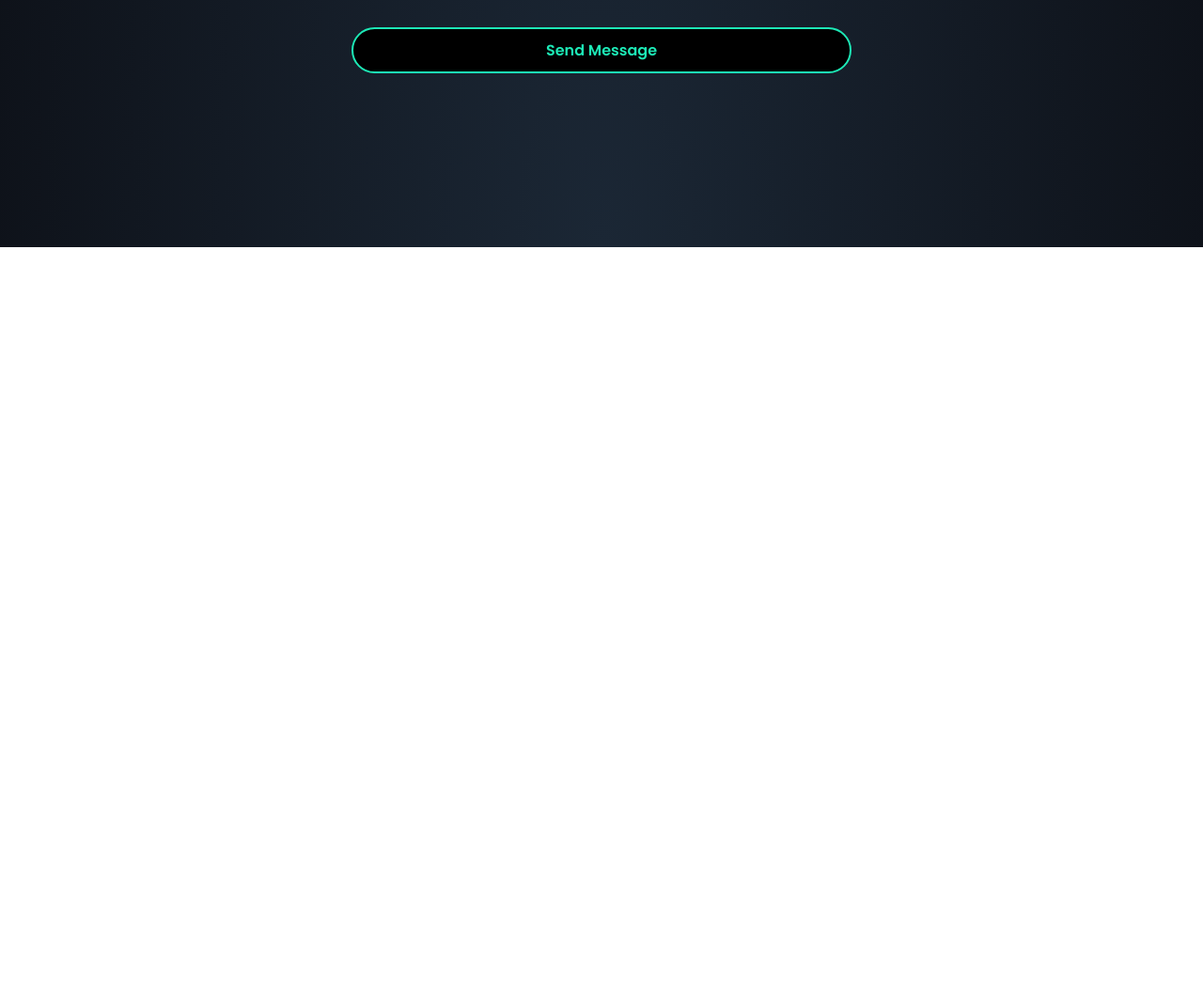
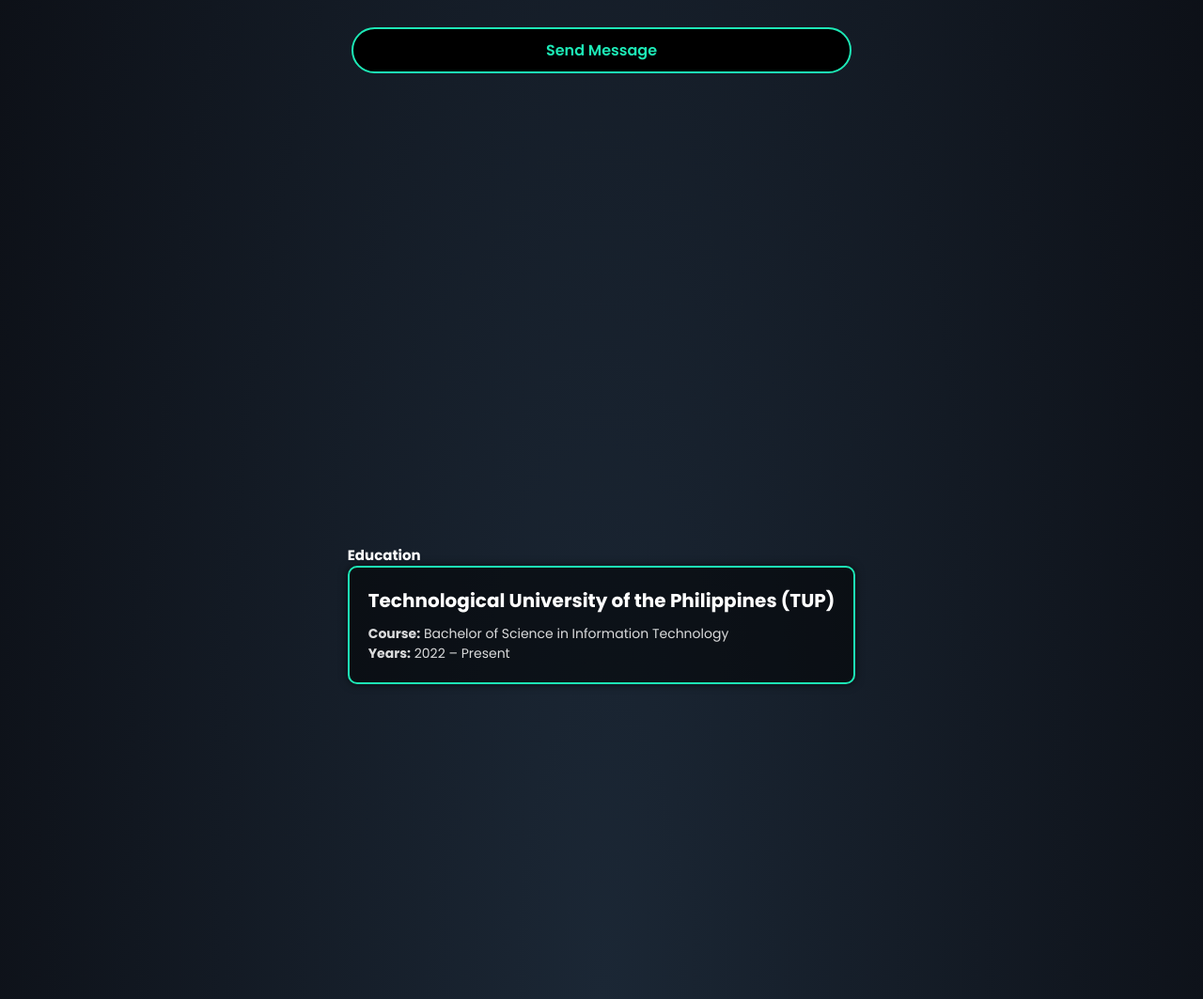
Before and after one commit to SushiShyDoll/personalProfile, a plain HTML site: page index.html in a window 1280 px wide. Shown: the part 1337-2400 px from the top of the page at 94% size. Before the commit the page ends 1600 px from the top, so only its background shows below. Drawn offline with Linux system fonts and the light colour scheme.

Commit message:
Added education

```diff
--- a/index.html
+++ b/index.html
@@ -72,6 +72,18 @@
         </form>
       </div>
     </section>
+  <!-- Education Section -->
+  <section class="education" id="education">
+    <div class="section-content">
+      <h2>Education</h2>
+      <div class="edu-card">
+        <h3>Technological University of the Philippines (TUP)</h3>
+        <p><strong>Course:</strong> Bachelor of Science in Information Technology</p>
+        <p><strong>Years:</strong> 2022 – Present</p>
+      </div>
+    </div>
+  </section>
+
   </main>
 
   <script src="script.js"></script>
--- a/style.css
+++ b/style.css
@@ -239,3 +239,22 @@
   border-color: #fff;
   box-shadow: 0 0 10px var(--accent-color);
 }
+
+/* Education */
+.edu-card {
+  background: rgba(0,0,0,0.5);
+  padding: 2rem;
+  border-radius: 10px;
+  border: 2px solid var(--accent-color);
+  margin-bottom: 2rem;
+  box-shadow: 0 0 10px rgba(0,0,0,0.6);
+}
+.edu-card h3 {
+  font-size: 2rem;
+  margin-bottom: 1rem;
+  color: #fff;
+}
+.edu-card p {
+  font-size: 1.4rem;
+  color: rgba(255,255,255,0.85);
+}
```
